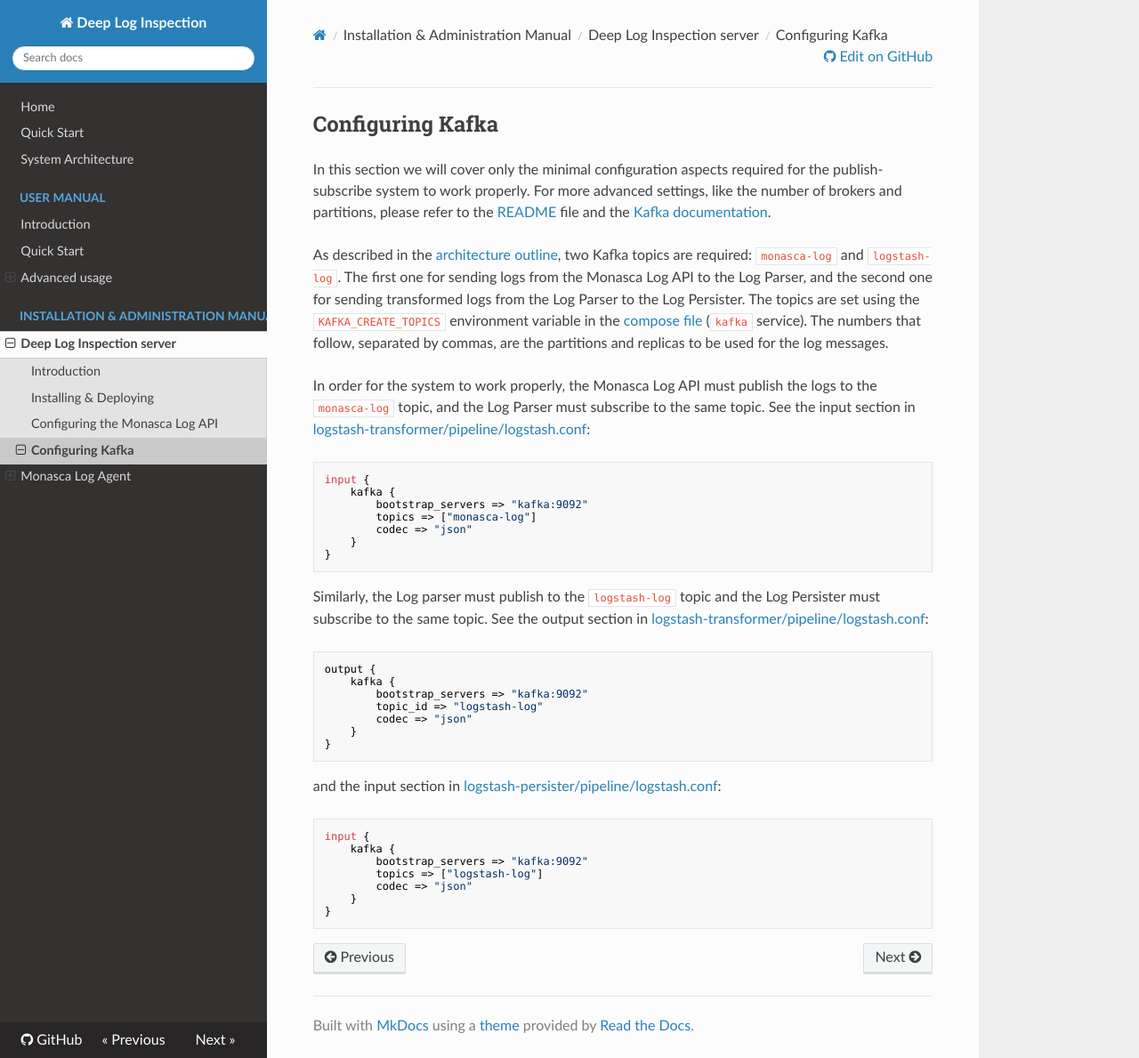
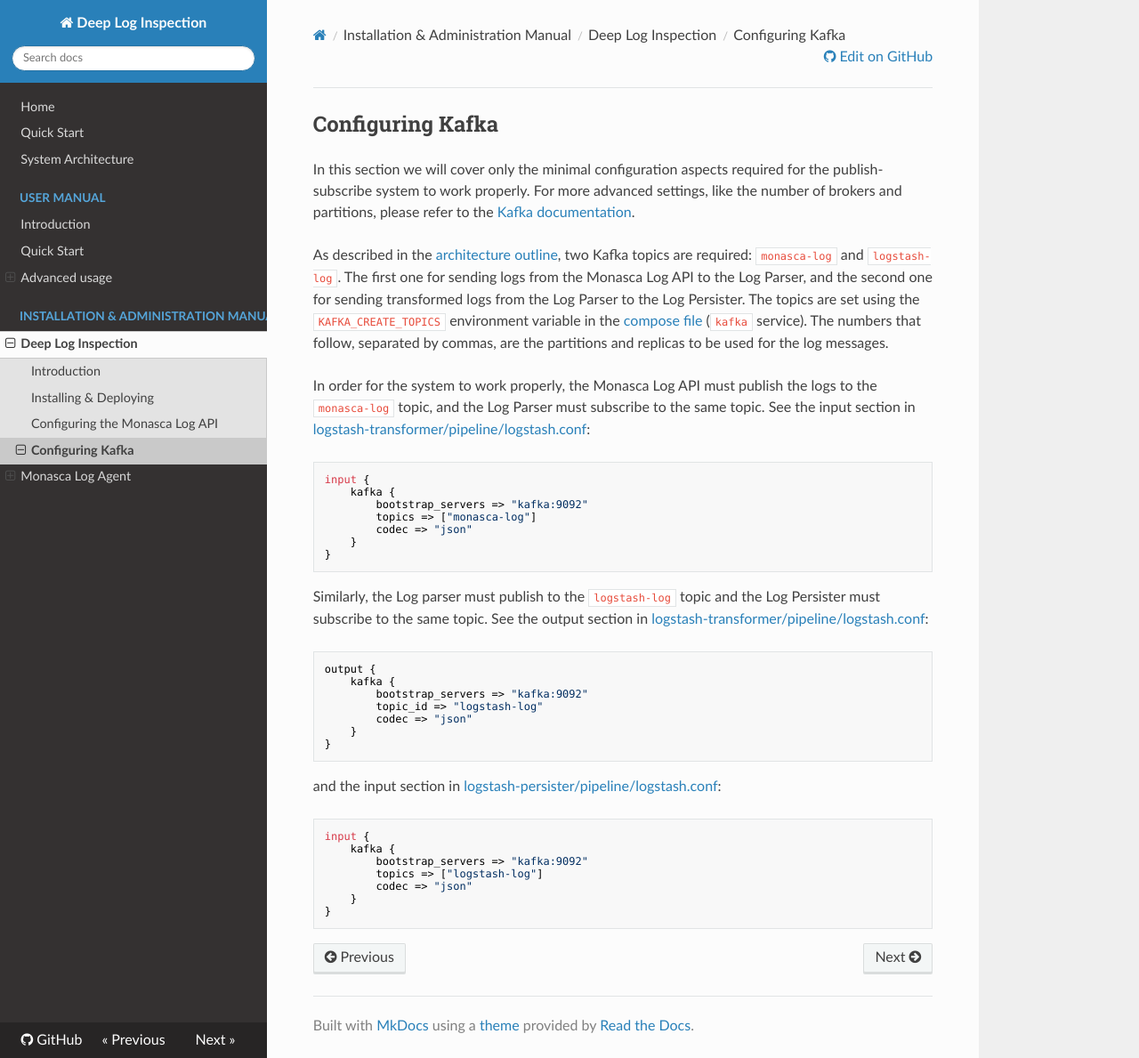
Before and after one commit to martel-innovate/deep-log-inspection, an MkDocs documentation site: the page built from doc/install/4-kafka.md, in a window 1280 px wide and 1189 px high. Shown: the whole window at 89% size. Built offline with MkDocs 1.6.1, drawn with Linux system fonts in a browser that asks for light colours; nearby versions of some CDN libraries; old or Windows-style settings are respelled for this version of MkDocs.

Commit message:
fixed hyperlinks

```diff
--- a/doc/install/4-kafka.md
+++ b/doc/install/4-kafka.md
@@ -1,7 +1,7 @@
 ## Configuring Kafka
-In this section we will cover only the minimal configuration aspects required for the publish-subscribe system to work properly. For more advanced settings, like the number of brokers and partitions, please refer to the [README](../../kafka/README.md) file and the [Kafka documentation][1].
+In this section we will cover only the minimal configuration aspects required for the publish-subscribe system to work properly. For more advanced settings, like the number of brokers and partitions, please refer to the [Kafka documentation][1].
 
-As described in the [architecture outline](../architecture.md), two Kafka topics are required: `monasca-log` and `logstash-log`. The first one for sending logs from the Monasca Log API to the Log Parser, and the second one for sending transformed logs from the Log Parser to the Log Persister. The topics are set using the `KAFKA_CREATE_TOPICS` environment variable in the [compose file](../../docker-compose.yml) (`kafka` service). The numbers that follow, separated by commas, are the partitions and replicas to be used for the log messages.
+As described in the [architecture outline](../3-architecture.md), two Kafka topics are required: `monasca-log` and `logstash-log`. The first one for sending logs from the Monasca Log API to the Log Parser, and the second one for sending transformed logs from the Log Parser to the Log Persister. The topics are set using the `KAFKA_CREATE_TOPICS` environment variable in the [compose file](../../docker-compose.yml) (`kafka` service). The numbers that follow, separated by commas, are the partitions and replicas to be used for the log messages.
 
 In order for the system to work properly, the Monasca Log API must publish the logs to the `monasca-log` topic, and the Log Parser must subscribe to the same topic. See the input section in [logstash-transformer/pipeline/logstash.conf](../../logstash-transformer/pipeline/logstash.conf):
 
--- a/mkdocs.yml
+++ b/mkdocs.yml
@@ -1,5 +1,5 @@
 site_name: Deep Log Inspection
-repo_url: https://github.com/martel-innovate/deep-log-monasca-elk.git
+repo_url: https://github.com/martel-innovate/deep-log-inspection.git
 site_description: Deep Log Inspection documentation
 docs_dir: 'doc'
 theme: readthedocs
@@ -16,7 +16,7 @@ pages:
             - 'Searching logs in Kibana': 'user/5-kibana-logs.md'
             - 'Custom visualizations in Kibana': 'user/6-kibana-visual.md'
     - 'Installation & Administration Manual':
-        - 'Deep Log Inspection server':
+        - 'Deep Log Inspection':
             - 'Introduction': 'install/1-intro.md'
             - 'Installing & Deploying': 'install/2-install.md'
             - 'Configuring the Monasca Log API': 'install/3-monasca.md'
```
Also changed, not shown: doc/install/2-install.md (+1 -1 lines).
